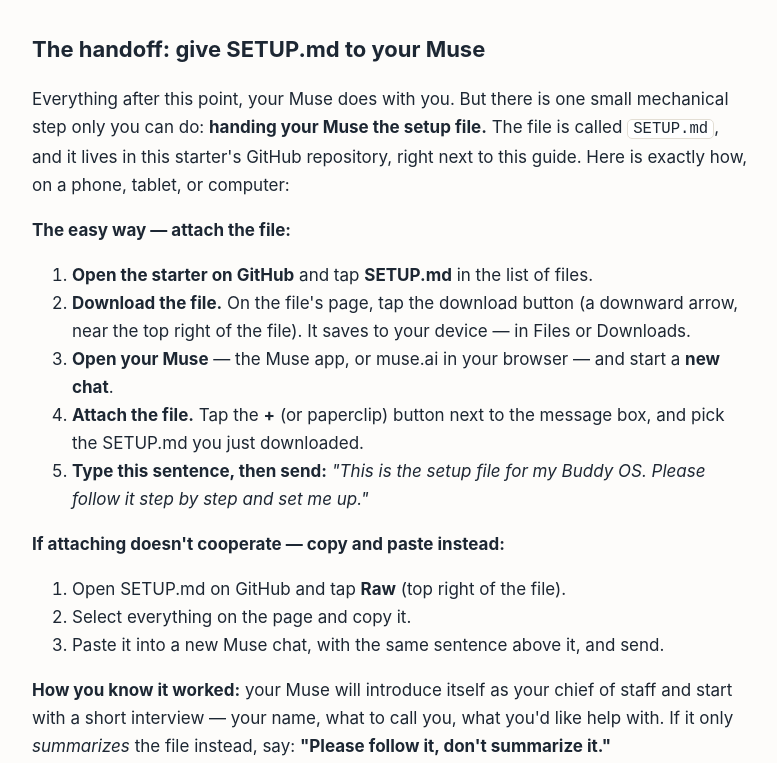
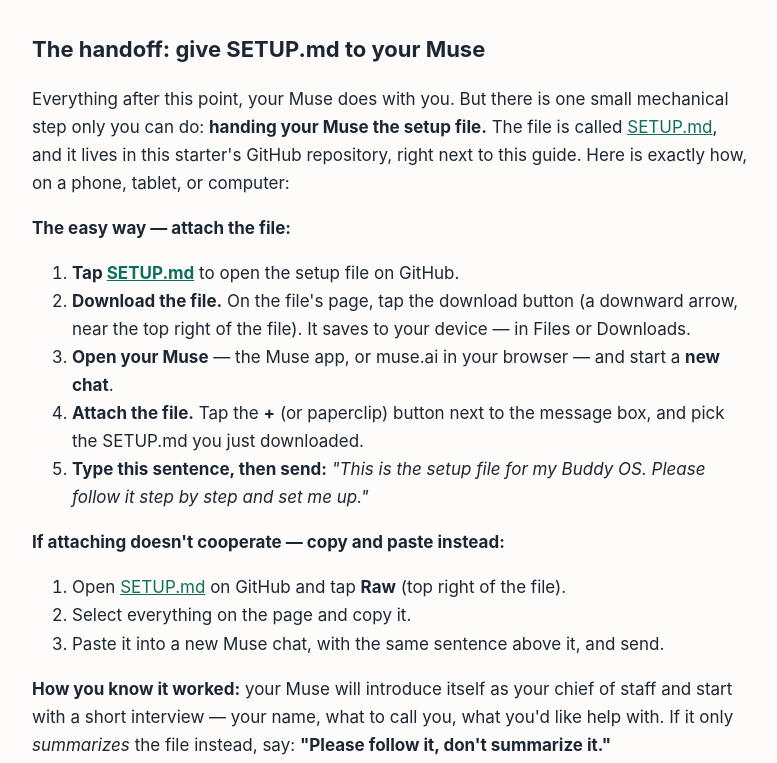
Before and after one commit to davedellaquila/buddy-os-starter, a plain HTML site: page start-here.html in a window 1280 px wide. Shown: the part 1727-2490 px from the top of the page, without its empty margins (250-1027 px from the left). Drawn offline with Linux system fonts and the light colour scheme.

Commit message:
START-HERE handoff: SETUP.md is now a direct link to the setup file on GitHub in the intro, the easy-way step 1, and the copy-paste fallback — one tap from this guide to the file, no hunting through the repo's file list. Nan's first-tester run, round 2.

```diff
--- a/start-here.html
+++ b/start-here.html
@@ -95,13 +95,14 @@ they'd need and don't:</p>
 <h2>The handoff: give SETUP.md to your Muse</h2>
 <p>Everything after this point, your Muse does with you. But there is one
 small mechanical step only you can do: <strong>handing your Muse the setup
-file.</strong> The file is called <code>SETUP.md</code>, and it lives in this starter's
+file.</strong> The file is called <a href="https://github.com/davedellaquila/buddy-os-starter/blob/main/SETUP.md">SETUP.md</a>,
+and it lives in this starter's
 GitHub repository, right next to this guide. Here is exactly how, on a
 phone, tablet, or computer:</p>
 <p><strong>The easy way — attach the file:</strong></p>
 <ol>
-<li><strong>Open the starter on GitHub</strong> and tap <strong>SETUP.md</strong> in the list of
-   files.</li>
+<li><strong>Tap <a href="https://github.com/davedellaquila/buddy-os-starter/blob/main/SETUP.md">SETUP.md</a></strong>
+   to open the setup file on GitHub.</li>
 <li><strong>Download the file.</strong> On the file's page, tap the download button (a
    downward arrow, near the top right of the file). It saves to your
    device — in Files or Downloads.</li>
@@ -114,7 +115,7 @@ phone, tablet, or computer:</p>
 </ol>
 <p><strong>If attaching doesn't cooperate — copy and paste instead:</strong></p>
 <ol>
-<li>Open SETUP.md on GitHub and tap <strong>Raw</strong> (top right of the file).</li>
+<li>Open <a href="https://github.com/davedellaquila/buddy-os-starter/blob/main/SETUP.md">SETUP.md</a> on GitHub and tap <strong>Raw</strong> (top right of the file).</li>
 <li>Select everything on the page and copy it.</li>
 <li>Paste it into a new Muse chat, with the same sentence above it, and
    send.</li>
```
Also changed, not shown: 1 other file.
